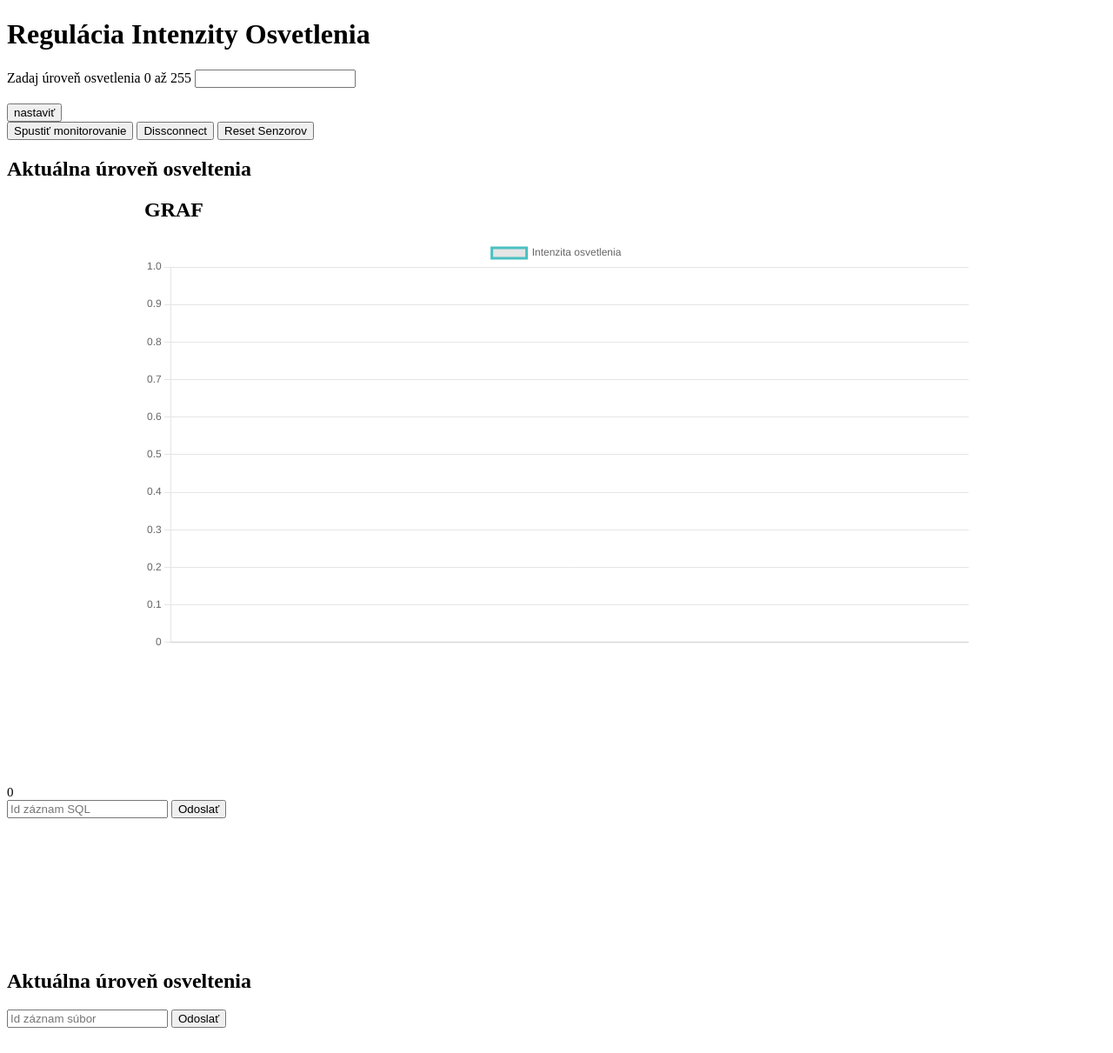
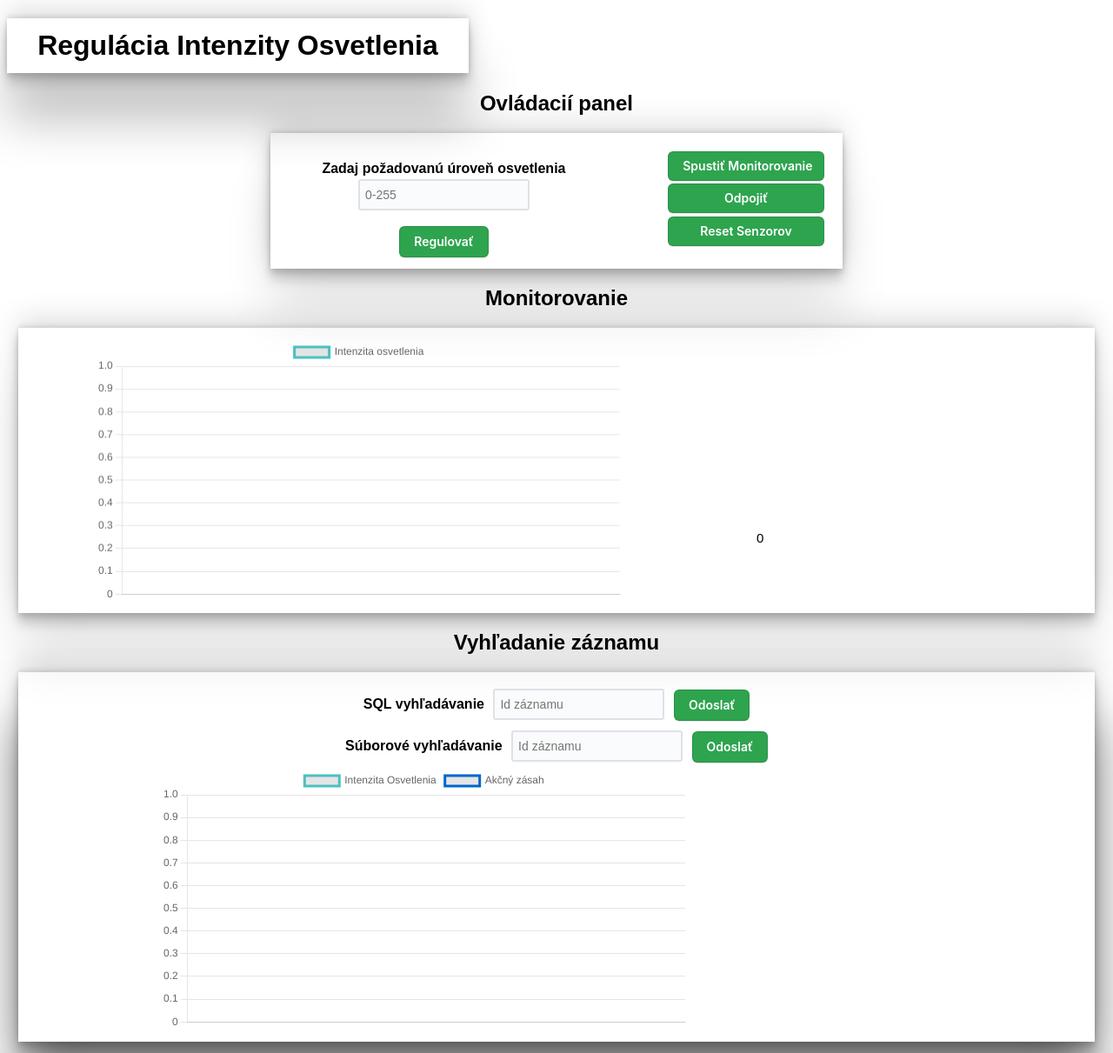
Before and after one commit to TvarozekRastislav/POIT_project, a Flask app: page / in a window 1280 px wide. Shown: the whole page at 87% size. Before the commit the page ends 1182 px from the top, so only its background shows below. Run offline with Flask 3, Linux system fonts and the light colour scheme; a map, chart or similar area stays blank; some libraries are stand-ins or nearby versions.

Commit message:
feat: css

```diff
--- a/app/app.py
+++ b/app/app.py
@@ -63,6 +63,14 @@ def save_json(data):
 def get_data_db(cursor, row_id):
     cursor.execute("select popis from light_intense where id = %s", (row_id))
     return cursor.fetchone()
+
+def get_data_file(row_id):
+    with open('data.json', 'r') as f:
+        data = json.load(f)
+    for item in data:
+        print(item)
+        if item['id'] == int(row_id):
+            return item
 
 def background_thread(args):
 
@@ -165,14 +173,24 @@ def background_thread(args):
                 dataList = []
 
             if args.get("sql_id") is not None and prev_id != args.get("sql_id"):
-                print("VYBERAM")
                 prev_id = args.get("sql_id")
                 row_vals = get_data_db(db.cursor(), args.get("sql_id"))
-                #row_vals_json = json.dumps(row_vals)
 
-                #print(row_vals_json)
                 socketio.emit(
                     'sql_data',
+                    {
+                        'data': row_vals
+                    },
+                    namespace = '/prod'
+                )
+
+            if args.get("file_id") is not None and prev_id_file != args.get("file_id"):
+                prev_id_file = args.get("file_id")
+                row_vals = get_data_file(args.get("file_id"))
+                print(row_vals)
+
+                socketio.emit(
+                    'json_data',
                     {
                         'data': row_vals
                     },
@@ -206,12 +224,10 @@ def pwm_req(message):
 @socketio.on('sql_id', namespace='/prod')
 def pwm_req(message):
     session['sql_id'] = message['value']
-    print(session['sql_id'])
 
 @socketio.on('file_id', namespace='/prod')
 def pwm_req(message):
     session['file_id'] = message['value']
-    print(session['file_id'])
 
 
 @socketio.on('save', namespace='/prod')
@@ -221,7 +237,6 @@ def pwm_req(message):
 @socketio.on('reset', namespace='/prod')
 def pwm_req():
     ser.write(str.encode(str(9999)))
-    print("RESET")
 
 if __name__ == '__main__':
     socketio.run(app, host="0.0.0.0", port=80, debug=True)
--- a/app/data.json
+++ b/app/data.json
@@ -1 +1 @@
-[{"id": 2, "data": "[\n    {\n        \"t\": 1683042760.9515238,\n        \"x\": 0,\n        \"y\": 2,\n        \"u\": 125\n    },\n    {\n        \"t\": 1683042761.1516535,\n        \"x\": 1,\n        \"y\": 3,\n        \"u\": 125\n    },\n    {\n        \"t\": 1683042761.3520288,\n        \"x\": 2,\n        \"y\": 3,\n        \"u\": 125\n    },\n    {\n        \"t\": 1683042761.552554,\n        \"x\": 3,\n        \"y\": 2,\n        \"u\": 125\n    },\n    {\n        \"t\": 1683042761.752163,\n        \"x\": 4,\n        \"y\": 2,\n        \"u\": 125\n    }\n]"}]
+[{"id": 2, "data": "[\n    {\n        \"t\": 1683131085.0082152,\n        \"x\": 0,\n        \"y\": 6,\n        \"u\": 125\n    },\n    {\n        \"t\": 1683131085.2067325,\n        \"x\": 1,\n        \"y\": 6,\n        \"u\": 125\n    }\n]"}]
--- a/app/templates/index.html
+++ b/app/templates/index.html
@@ -1,12 +1,158 @@
 <!DOCTYPE HTML>
 <html>
-    <head>
     <style>
+      h1{
+        box-shadow: rgba(0, 0, 0, 0.25) 0px 54px 55px, rgba(0, 0, 0, 0.12) 0px -12px 30px, rgba(0, 0, 0, 0.12) 0px 4px 6px, rgba(0, 0, 0, 0.17) 0px 12px 13px, rgba(0, 0, 0, 0.09) 0px -3px 5px;
+        width: 40%;
+        text-align: center;
+        padding: 1%;
+      }
+      body{
+        font-family: Arial, Helvetica, sans-serif;
+      }
       #chart {
-          width: 75%;
+          width: 50%;
           margin: 0 auto;
       }
+
+      #monitoring{
+        display: flex;
+        box-shadow: rgba(0, 0, 0, 0.10) 0px 54px 55px, rgba(0, 0, 0, 0.12) 0px -12px 30px, rgba(0, 0, 0, 0.12) 0px 4px 6px, rgba(0, 0, 0, 0.17) 0px 12px 13px, rgba(0, 0, 0, 0.09) 0px -3px 5px;        padding: 1%;
+        margin: 1%;
+      }
+
+      #query_select{
+        display: flex;
+      }
+
+      #vypis_saved_div{
+        margin: auto;
+      }
+      label{
+        font-weight: bold;
+      }
+      #pwm_input{
+        margin-top: 1%;
+      }
+
+      #chartDiv{
+        width: 50%;
+        margin: auto;
+      }
+
+      #controll_panel{
+        display: flex;
+        box-shadow: rgba(0, 0, 0, 0.1) 0px 54px 55px, rgba(0, 0, 0, 0.12) 0px -12px 30px, rgba(0, 0, 0, 0.12) 0px 4px 6px, rgba(0, 0, 0, 0.17) 0px 12px 13px, rgba(0, 0, 0, 0.09) 0px -3px 5px;        padding: 1%;
+        margin: auto;
+        width: 50%;
+      }
+
+      button{
+        margin: 1%;
+      }
+      #pwm_req{
+        text-align: center;
+        padding-top: 3%;
+      }
+      #controllButtonsDiv{
+        margin-left: 10%;
+        padding: 1%;
+        display: flex;
+        flex-direction: column;
+      }
+      .littleTitle{
+        text-align: center;
+      }
+
+      .gauge{
+        margin: auto;
+      }
+
+      #finder{
+        box-shadow: rgba(0, 0, 0, 0.50) 0px 54px 55px, rgba(0, 0, 0, 0.12) 0px -12px 30px, rgba(0, 0, 0, 0.12) 0px 4px 6px, rgba(0, 0, 0, 0.17) 0px 12px 13px, rgba(0, 0, 0, 0.09) 0px -3px 5px;
+        padding: 1%;
+        margin: 1%;
+        text-align: center;
+        align-items: center;
+      }
+
+      #row_id_file{
+        margin: 0.5%;
+      }
+
+      #row_id{
+        margin: 0.5%;
+      }
+.button-18 {
+  appearance: none;
+  background-color: #2ea44f;
+  border: 1px solid rgba(27, 31, 35, .15);
+  border-radius: 6px;
+  box-shadow: rgba(27, 31, 35, .1) 0 1px 0;
+  box-sizing: border-box;
+  color: #fff;
+  cursor: pointer;
+  display: inline-block;
+  font-family: -apple-system,system-ui,"Segoe UI",Helvetica,Arial,sans-serif,"Apple Color Emoji","Segoe UI Emoji";
+  font-size: 14px;
+  font-weight: 600;
+  line-height: 20px;
+  padding: 6px 16px;
+  position: relative;
+  text-align: center;
+  text-decoration: none;
+  user-select: none;
+  -webkit-user-select: none;
+  touch-action: manipulation;
+  vertical-align: middle;
+  white-space: nowrap;
+}
+
+.button-18:focus:not(:focus-visible):not(.focus-visible) {
+  box-shadow: none;
+  outline: none;
+}
+
+.button-18:hover {
+  background-color: #2c974b;
+}
+
+.button-18:focus {
+  box-shadow: rgba(46, 164, 79, .4) 0 0 0 3px;
+  outline: none;
+}
+
+.button-18:disabled {
+  background-color: #94d3a2;
+  border-color: rgba(27, 31, 35, .1);
+  color: rgba(255, 255, 255, .8);
+  cursor: default;
+}
+
+.button-18:active {
+  background-color: #298e46;
+  box-shadow: rgba(20, 70, 32, .2) 0 1px 0 inset;
+}
+
+    input{
+
+    background-color: rgb(250, 251, 252);
+    border-color: rgb(223, 225, 230);
+    color: rgb(9, 30, 66);
+    cursor: text;
+    border-radius: 3px;
+    border-width: 2px;
+    border-style: solid;
+    box-sizing: border-box;
+    font-size: 14px;
+    transition: background-color 0.2s ease-in-out 0s, border-color 0.2s ease-in-out 0s;
+    line-height: 1.42857;
+    padding: 8px 6px;
+    height: 36px;
+    }
+
     </style>
+    <head>
 
         <script type="text/javascript" src="//code.jquery.com/jquery-1.4.2.min.js"></script>
         <script type="text/javascript" src="//cdnjs.cloudflare.com/ajax/libs/socket.io/3.0.5/socket.io.min.js"></script>
@@ -20,19 +166,6 @@
             namespace = '/prod';
             sqlChart = null
             var socket = io.connect(location.protocol + '//' + document.domain + ':' + location.port + namespace);
-
-
-            socket.on('connect', function() {
-              socket.emit('connected', {data: 'CONNECTED FROM CLIENT', value: 1});
-            });
-
-            socket.on('sql_data', function(msg) {
-              row_val = msg.data
-              const parsedData = JSON.parse(row_val);
-              const x = parsedData.map(obj => obj.x)
-              const y = parsedData.map(obj => obj.y)
-              const u = parsedData.map(obj => obj.u)
-
 
             labels = []
 
@@ -56,13 +189,49 @@
                 },
               };
 
-
               if (sqlChart == null){
                 sqlChart = new Chart(
                     document.getElementById('sqlChart'),
                     config
                 );
             };
+            socket.on('connect', function() {
+              socket.emit('connected', {data: 'CONNECTED FROM CLIENT', value: 1});
+            });
+
+            socket.on('sql_data', function(msg) {
+              row_val = msg.data
+              const parsedData = JSON.parse(row_val);
+              const x = parsedData.map(obj => obj.x)
+              const y = parsedData.map(obj => obj.y)
+              const u = parsedData.map(obj => obj.u)
+
+              sqlChart.data.labels = x
+              sqlChart.data.datasets[0].data = y
+              sqlChart.data.datasets[1].data = u
+              sqlChart.update();
+
+              var myParagraph  = document.getElementById("vypis_saved");
+              console.log(parsedData)
+
+              let htmlString = "<ul>";
+
+              for (let i = 0; i < parsedData.length; i++) {
+                htmlString += `<li>${parsedData[i].x} , ${parsedData[i].y} , ${parsedData[i].u}</li>`;
+              }
+              htmlString += "</ul>";
+
+              // Set the content of the p element to the HTML string
+              myParagraph.innerHTML = htmlString;
+            });
+
+            socket.on('json_data', function(msg) {
+              row_val = msg.data
+              console.log(row_val['data'])
+              const parsedData = JSON.parse(row_val['data']);
+              const x = parsedData.map(obj => obj.x)
+              const y = parsedData.map(obj => obj.y)
+              const u = parsedData.map(obj => obj.u)
 
               sqlChart.data.labels = x
               sqlChart.data.datasets[0].data = y
@@ -97,7 +266,7 @@
 			          newListItem.innerHTML = message;
 			          dataList.appendChild(newListItem);
 
-                if (dataList.children.length > 20) {
+                if (dataList.children.length > 15) {
 				          dataList.removeChild(dataList.children[0]);
 			          }
 
@@ -160,25 +329,29 @@
 
       <h1> Regulácia Intenzity Osvetlenia </h1>
 
+      <div id="parent">
+        <h2 class="littleTitle">Ovládacií panel</h2>
+        <div id="controll_panel">
           <form id = "pwm_req">
-        <label for="num-input">Zadaj úroveň osvetlenia 0 až 255</label>
-        <input type="number" id="pwm_input" name="pwm_input" min="0" nax="255" required>
+            <label id="mar" for="num-input">Zadaj požadovanú úroveň osvetlenia</label>
+            <input type="number" id="pwm_input" name="pwm_input" placeholder = "0-255" min="0" nax="255" required>
             <br><br>
-        <input type="submit" value="nastaviť">
+            <input type="submit" value="Regulovať" class="button-18" >
           </form>
+          <div id="controllButtonsDiv">
+            <button id="buttonOnOff" class="button-18"type="submit" value="on", onclick="toggleStartStop()">Spustiť Monitorovanie</button>
+            <button id="buttonExit" class="button-18" type="submit" value="exit">Odpojiť</button>
+            <button id="buttonReset" class="button-18"type="submit" value="exit">Reset Senzorov</button>
+          </div>
+        </div>
 
-      <button id="buttonOnOff" type="submit" value="on", onclick="toggleStartStop()">Spustiť monitorovanie</button>
-
-      <button id="buttonExit" type="submit" value="exit">Dissconnect</button>
-      <button id="buttonReset" type="submit" value="exit">Reset Senzorov</button>
+        <h2 class="littleTitle">Monitorovanie</h2>
+        <div id="monitoring">
 
           <div id = 'data_list'>
-        <h2> Aktuálna úroveň osveltenia</h2>
-
           </div>
 
           <div id = 'chart'>
-        <h2> GRAF </h2>
             <canvas id="myChart"></canvas>
           </div>
 
@@ -186,37 +359,50 @@
             <canvas id="foo"></canvas>
             <div id="preview-textfield" style="font-size: 15px;">0</div>
           </div>
+        </div>
 
-      <div>
+        <h2 class="littleTitle">Vyhľadanie záznamu</h2>
+        <div id = "finder">
+
           <form id="sql_id">
-          <input type="number", name="row_id", id="row_id", placeholder="Id záznam SQL">
-          <input type="submit", value="Odoslať">
+              <label for="num-row_id">SQL vyhľadávanie</label>
+              <input type="number", name="row_id", id="row_id", placeholder="Id záznamu ">
+            <input type="submit", value="Odoslať" class="button-18" >
           </form>
+
+          <form id="file_id">
+              <label for="num-row_id_file">Súborové vyhľadávanie</label>
+              <input type="number", name="row_id_file", id="row_id_file", placeholder="Id záznamu">
+            <input type="submit", value="Odoslať" class="button-18" >
+          </form>
+
+          <div id="query_select">
+
+            <div id="chartDiv">
               <canvas id="sqlChart"></canvas>
-        <div>
-          <h2> Aktuálna úroveň osveltenia</h2>
+            </div>
+            <div id="vypis_saved_div">
               <p id = "vypis_saved"></p>
             </div>
+
           </div>
 
-      <form id="file_id">
-        <input type="number", name="row_id_file", id="row_id_file", placeholder="Id záznam súbor">
-        <input type="submit", value="Odoslať">
 
-      </form>
+        </div>
+      </div>
+    </body>
 
-    </body>
 </html>
 
 <script>
 
   function toggleStartStop() {
     var button = document.getElementById("buttonOnOff");
-    if (button.innerHTML == "Spustiť monitorovanie") {
-      button.innerHTML = "Zastaviť monitorovanie";
+    if (button.innerHTML == "Spustiť Monitorovanie") {
+      button.innerHTML = "Zastaviť Monitorovanie";
       on_off = 1;
     } else {
-      button.innerHTML = "Spustiť monitorovanie";
+      button.innerHTML = "Spustiť Monitorovanie";
       on_off = 0;
     }
   }
@@ -247,6 +433,7 @@
   gauge.setMinValue(0);  // Prefer setter over gauge.minValue = 0
   gauge.animationSpeed = 32; // set animation speed (32 is default value)
   gauge.setTextField(document.getElementById("preview-textfield"));
+  gauge.set(0); // set actual value
 
   labels = []
 
```
Lines whose indentation alone changed are shown as unchanged.
